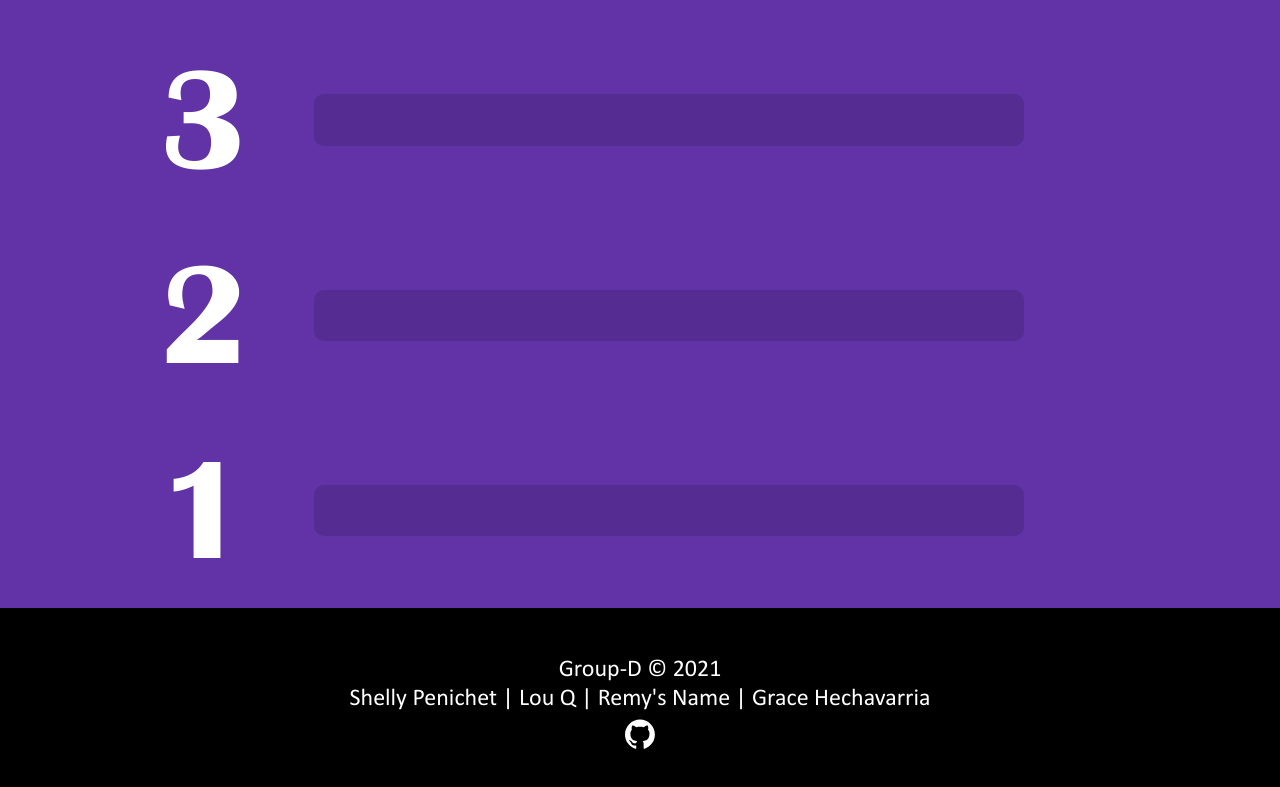
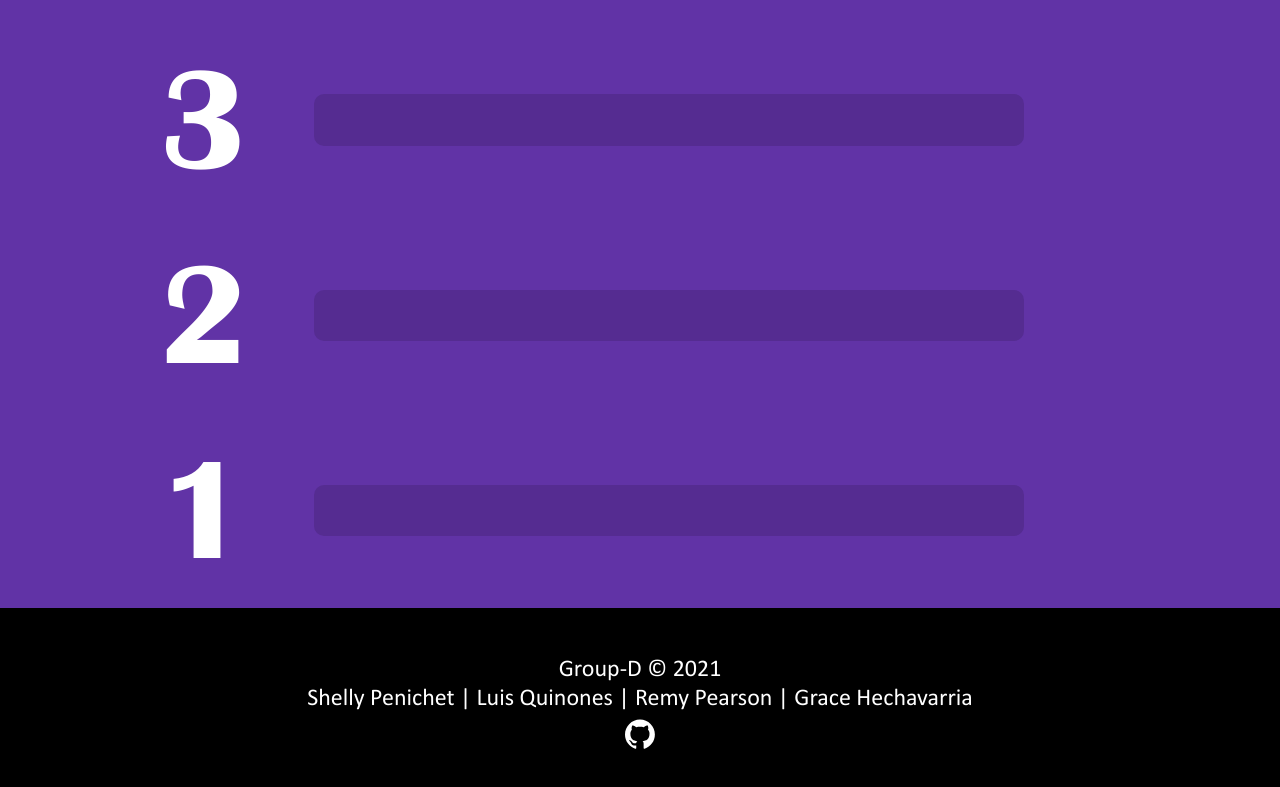
Before and after one commit to QLou895/apiChallenge, a plain HTML site: page toppicks.html in a window 1280 px wide. Shown: the part 640-1427 px from the top of the page. Drawn offline with Linux system fonts and the light colour scheme; no server answers; a web font is replaced by a local one.

Commit message:
added names in footer to toppicks.html

```diff
--- a/toppicks.html
+++ b/toppicks.html
@@ -54,7 +54,7 @@
             <div class="footerContainer">
                 <div class="footerContent">
                   <p class="footerText">Group-D &copy; 2021</p>
-                  <p class="footerText">Shelly Penichet | Lou Q | Remy's Name | Grace Hechavarria</p>
+                  <p class="footerText">Shelly Penichet | Luis Quinones | Remy Pearson | Grace Hechavarria</p>
                   <div id="footerSocial">
                     <a href="https://github.com/QLou895/apiChallenge" target="_blank"><img src="assets/github.svg" alt="github logo" id="github" width="30" height="30" onmouseover="githubmouseOver();" onmouseout="githubmouseOut();"></a>
                   </div>
```
